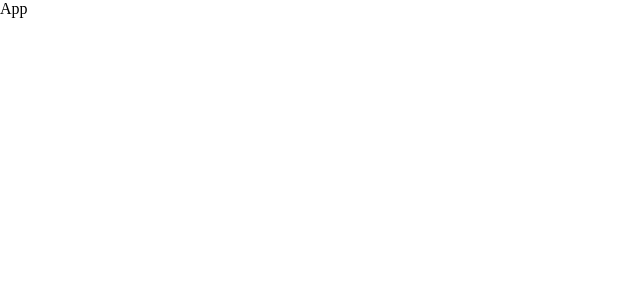
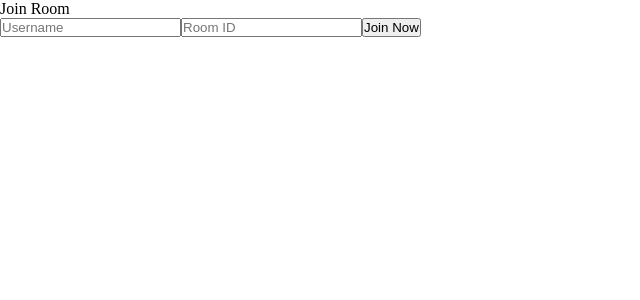
Before and after one commit to thesoorya/Chat-App, a React (Vite) app in the folder client/: page / in a window 1280 px wide. Shown: the top 300 px of the page, without its empty margins (0-640 px from the left). Built offline with nearby package versions, Linux system fonts and the light colour scheme; no server answers.

Commit message:
join room func. completed

```diff
--- a/client/src/App.jsx
+++ b/client/src/App.jsx
@@ -1,9 +1,64 @@
-import React from 'react'
+import React, { useState } from "react";
+import io from "socket.io-client";
+import "./App.css";
+import ChatBox from "./ChatBox";
+
+const socket = io.connect("http://localhost:5000");
 
 const App = () => {
+  const [formData, setFormData] = useState({
+    username: "",
+    roomId: "",
+  });
+  const [showChat, setShowChat] = useState(false);
+
+  const handleChange = (e) => {
+    setFormData({
+      ...formData,
+      [e.target.name]: e.target.value,
+    });
+  };
+
+  const joinRoom = (e) => {
+    e.preventDefault();
+    if (formData.username !== "" && formData.roomId !== "") {
+      socket.emit("join_room", formData.roomId);
+    }
+    setShowChat(true)
+  };
+
   return (
-    <div>App</div>
-  )
-}
+    <div className="app">
+      {!showChat ? (
+        <div className="card">
+          <span className="card__title">Join Room</span>
+          <form className="card__form" onSubmit={joinRoom}>
+            <input
+              placeholder="Username"
+              type="text"
+              name="username"
+              value={formData.username}
+              onChange={handleChange}
+              required
+            />
+            <input
+              placeholder="Room ID"
+              type="text"
+              name="roomId"
+              value={formData.roomId}
+              onChange={handleChange}
+              required
+            />
+            <button type="submit" className="sign-up">
+              Join Now
+            </button>
+          </form>
+        </div>
+      ) : (
+        <ChatBox socket={socket} data={formData} />
+      )}
+    </div>
+  );
+};
 
-export default App
+export default App;
```
